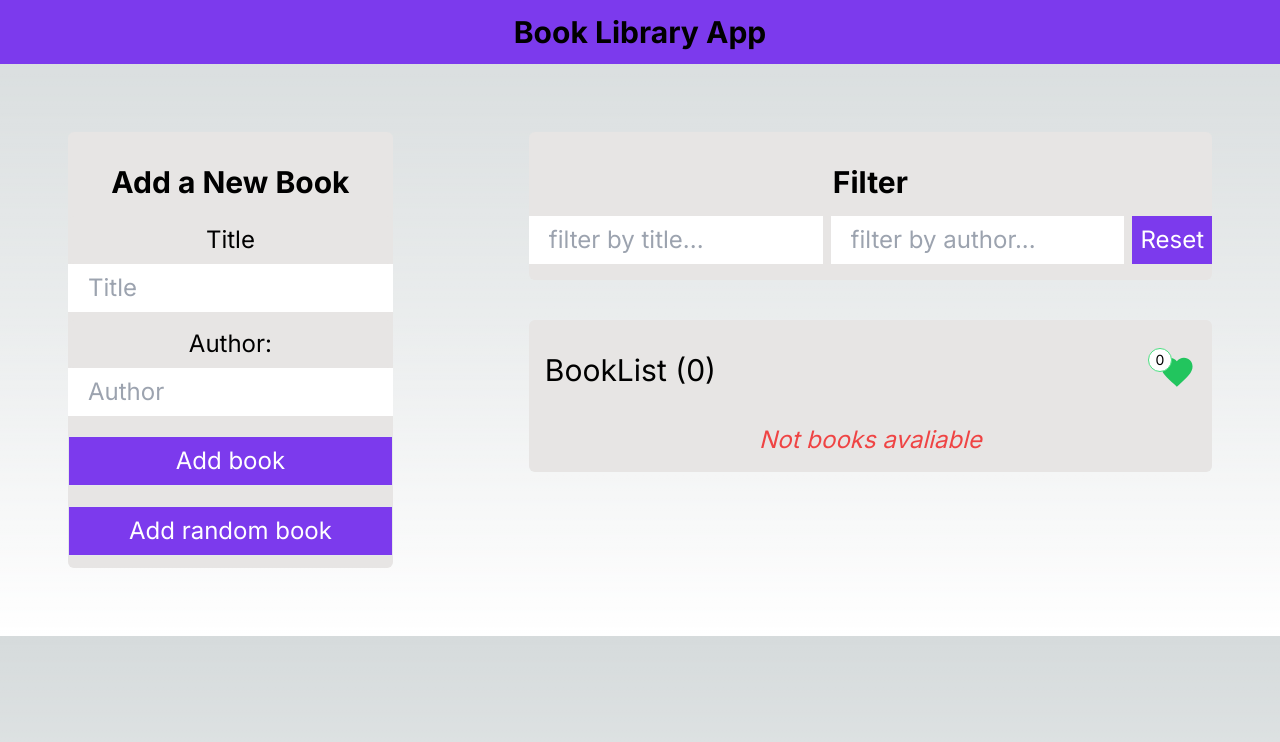
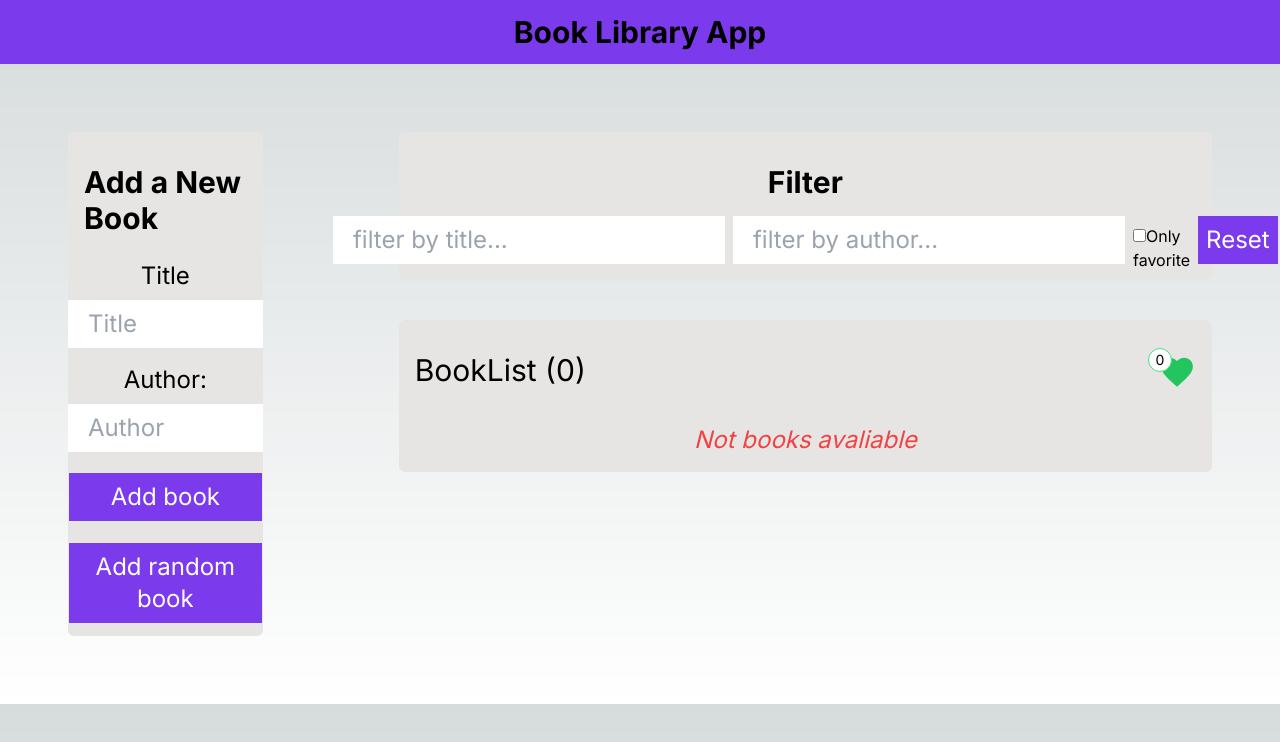
Before and after one commit to GezMin/book-service, a Next.js app in the folder frontend/: page / in a window 1280 px wide. Shown: the top 742 px of the page. Built offline with nearby package versions, Linux system fonts and the light colour scheme.

Commit message:
add filters

```diff
--- a/frontend/src/app/components/BookList/BookList.js
+++ b/frontend/src/app/components/BookList/BookList.js
@@ -5,12 +5,14 @@ import { MdDeleteForever, MdFavorite, MdFavoriteBorder } from 'react-icons/md'
 import {
     selectTitleFilter,
     selectAuthorFilter,
+    selectOnlyFavoriteFilter,
 } from '@/app/redux/slices/filterSlice'
 
 function BookList() {
     const books = useSelector(state => state.books)
     const titleFilter = useSelector(selectTitleFilter)
     const authorFilter = useSelector(selectAuthorFilter)
+    const onlyFavoriteFilter = useSelector(selectOnlyFavoriteFilter)
     const dispatch = useDispatch()
     const countBooksList = books.length
     const countIsFavorite = books.filter(book => book.isFavorite).length
@@ -30,7 +32,8 @@ function BookList() {
         const matchesAuthor = book.author
             .toLowerCase()
             .includes(authorFilter.toLowerCase())
-        return matchesTitle && matchesAuthor
+        const matchesFavorite = onlyFavoriteFilter ? book.isFavorite : true
+        return matchesTitle && matchesAuthor && matchesFavorite
     })
 
     return (
--- a/frontend/src/app/components/Filter/Filter.js
+++ b/frontend/src/app/components/Filter/Filter.js
@@ -2,8 +2,10 @@ import {
     setTitleFilter,
     setAuthorFilter,
     resetFilter,
+    setOnlyFavoriteFilter,
     selectTitleFilter,
     selectAuthorFilter,
+    selectOnlyFavoriteFilter,
 } from '@/app/redux/slices/filterSlice'
 import { useDispatch, useSelector } from 'react-redux'
 
@@ -11,6 +13,7 @@ function Filter() {
     const dispatch = useDispatch()
     const titleFilter = useSelector(selectTitleFilter)
     const authorFilter = useSelector(selectAuthorFilter)
+    const onlyFavoriteFilter = useSelector(selectOnlyFavoriteFilter)
 
     const handleTitleFilterChange = e => {
         dispatch(setTitleFilter(e.target.value))
@@ -23,24 +26,38 @@ function Filter() {
         dispatch(resetFilter())
     }
 
+    const handleOnlyFavoriteFilterChange = () => {
+        dispatch(setOnlyFavoriteFilter())
+    }
+
     return (
         <div className='block'>
             <h2 className='p-4 mt-4 text-3xl font-bold'>Filter</h2>
-            <div className='flex justify-between gap-2'>
+            <div className='flex items-center justify-between gap-2'>
                 <input
                     value={titleFilter}
                     type='text'
                     placeholder='filter by title...'
-                    className='w-full p-2 px-5 mb-4 text-2xl hover:border-cyan-400'
+                    className='p-2 px-5 mb-4 text-2xl hover:border-cyan-400'
                     onChange={handleTitleFilterChange}
                 />
                 <input
                     value={authorFilter}
                     type='text'
                     placeholder='filter by author...'
-                    className='w-full p-2 px-5 mb-4 text-2xl hover:border-cyan-400'
+                    className='p-2 px-5 mb-4 text-2xl hover:border-cyan-400'
                     onChange={handleAuthorFilterChange}
                 />
+                <div className=''>
+                    <label>
+                        <input
+                            type='checkbox'
+                            checked={onlyFavoriteFilter}
+                            onChange={handleOnlyFavoriteFilterChange}
+                        />
+                        Only favorite
+                    </label>
+                </div>
                 <button
                     className='p-2 mb-4 text-2xl text-white bg-violet-600 hover:bg-violet-800'
                     onClick={handleResetFilter}
--- a/frontend/src/app/redux/slices/filterSlice.js
+++ b/frontend/src/app/redux/slices/filterSlice.js
@@ -3,6 +3,7 @@ import { createSlice } from '@reduxjs/toolkit'
 const initialState = {
     title: '',
     author: '',
+    onlyFavorite: false,
 }
 
 const filterSlice = createSlice({
@@ -15,15 +16,23 @@ const filterSlice = createSlice({
         setAuthorFilter: (state, action) => {
             state.author = action.payload
         },
-        resetFilter: state => {
+        resetFilter: () => {
             return initialState
+        },
+        setOnlyFavoriteFilter: state => {
+            state.onlyFavorite = !state.onlyFavorite
         },
     },
 })
 
 export default filterSlice.reducer
-export const { setTitleFilter, setAuthorFilter, resetFilter } =
-    filterSlice.actions
+export const {
+    setTitleFilter,
+    setAuthorFilter,
+    resetFilter,
+    setOnlyFavoriteFilter,
+} = filterSlice.actions
 
 export const selectTitleFilter = state => state.filter.title
 export const selectAuthorFilter = state => state.filter.author
+export const selectOnlyFavoriteFilter = state => state.filter.onlyFavorite
```
